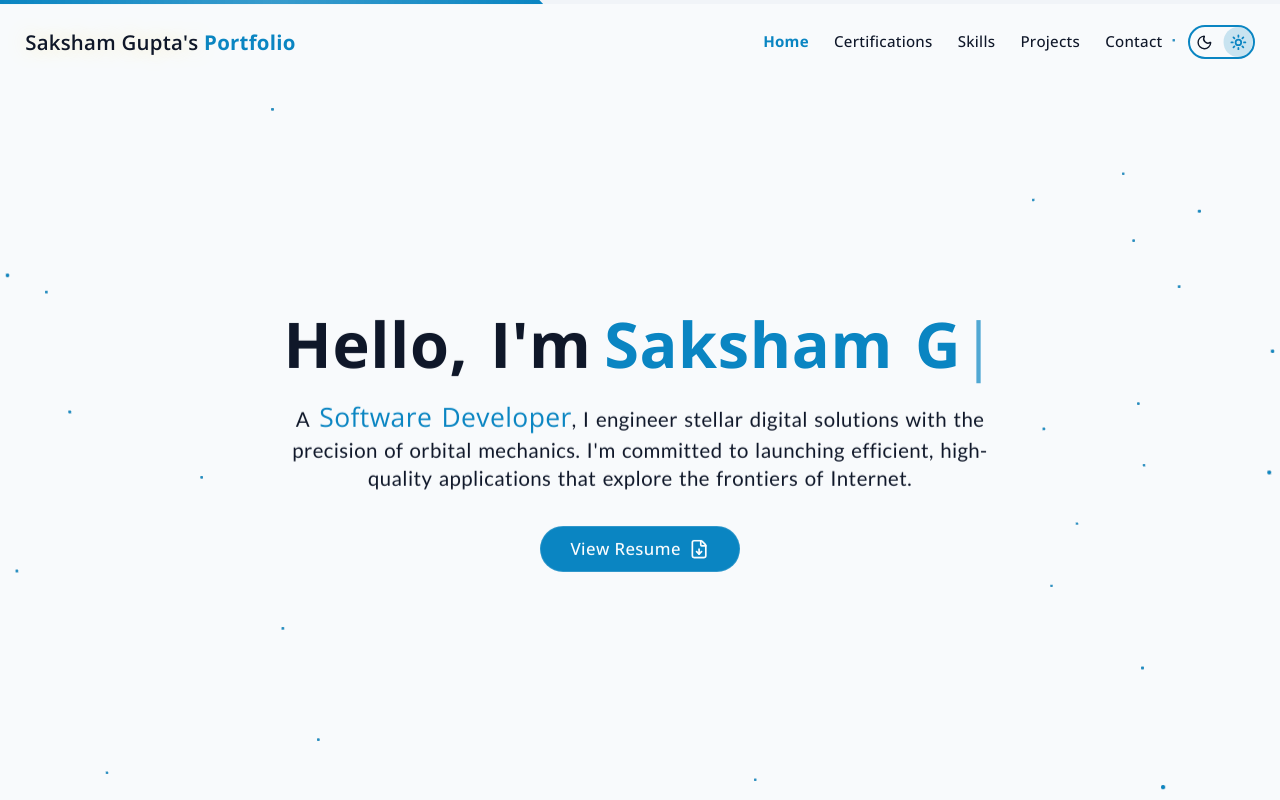
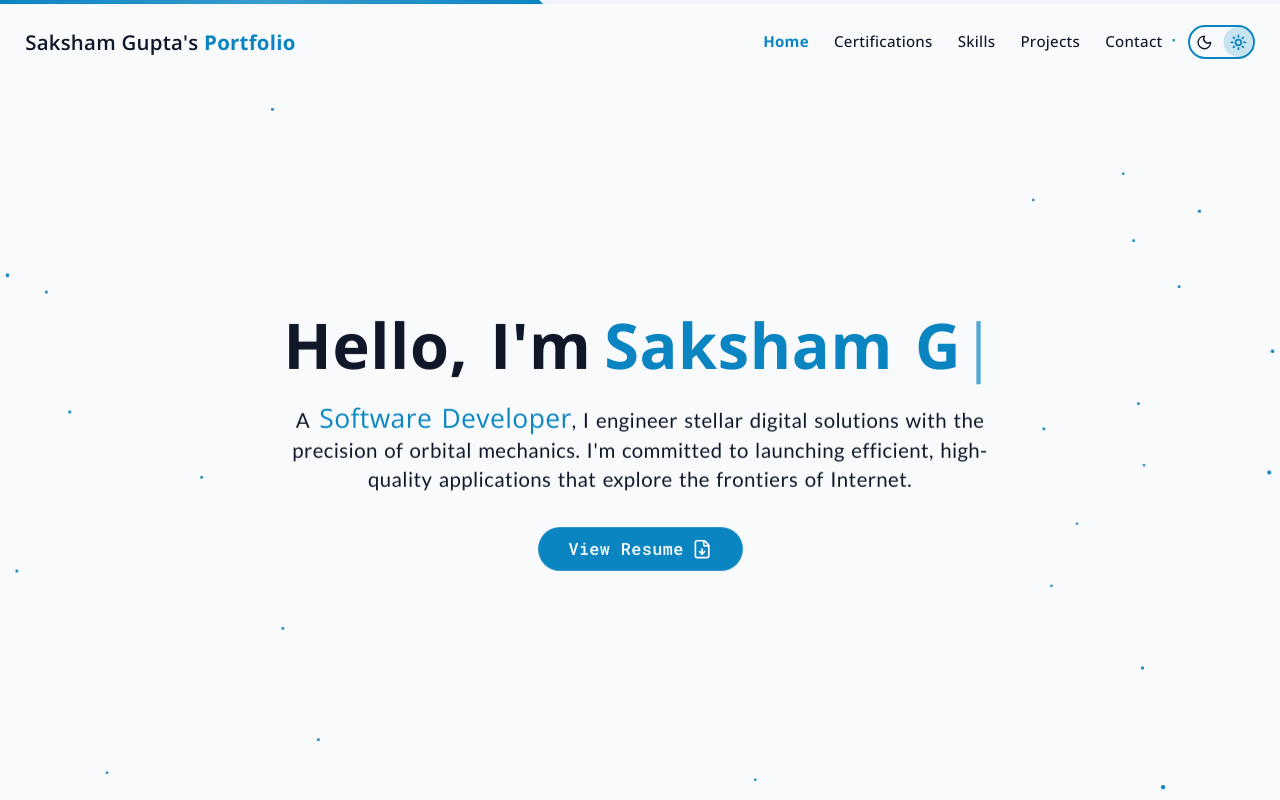
Before and after one commit to ERSA-14/ERSA_portfolio, a React (Vite) app: page / in a window 1280 px wide. Shown: the top 800 px of the page. Built offline with nearby package versions, Linux system fonts and the light colour scheme; a web font is replaced by a local one.

Commit message:
minor fix

```diff
--- a/src/components/HomePage.jsx
+++ b/src/components/HomePage.jsx
@@ -75,7 +75,7 @@ export const HomePage = () => {
                   href="/Resume4.pdf"
                   target="_blank"
                   rel="noopener noreferrer"
-                  className="cosmic-button w-fit"
+                  className="cosmic-button w-fit font-['Roboto_Mono'] text-xl px-10 py-4 font-bold tracking-wider"
                 >
                   View Resume <FileDown className="icon-sm" />
                 </a>
--- a/src/components/NavBar.jsx
+++ b/src/components/NavBar.jsx
@@ -78,7 +78,7 @@ export const NavBar = () => {
           aria-label="Home"
         >
           <span className="relative z-10">
-            <span className="text-glow text-foreground font-semibold">
+            <span className="text-foreground font-semibold">
               Saksham Gupta's
             </span>{" "}
             Portfolio
```
